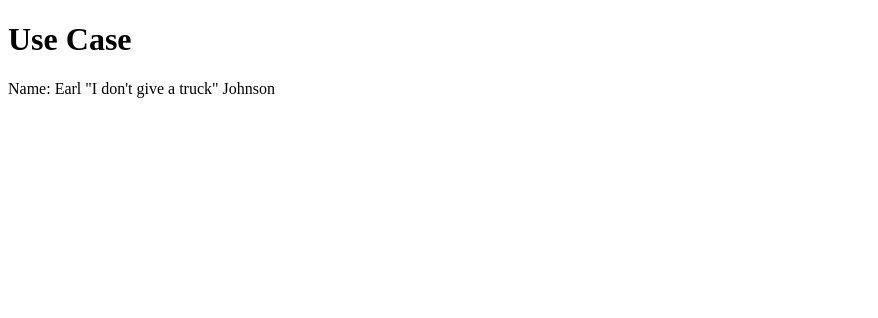
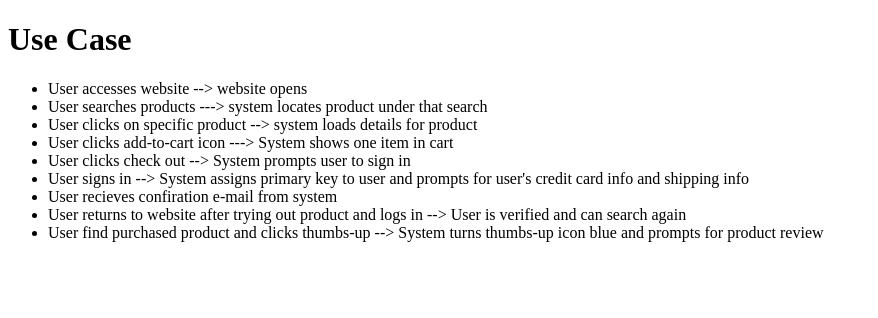
Before and after one commit to JabariFarrar/data-design, a PHP site: page /use-case.php in a window 1280 px wide. Shown: the top 318 px of the page, without its empty margins (0-878 px from the left). Run offline with PHP 8.4, Linux system fonts and the light colour scheme.

Commit message:
created conceptual model and use case

```diff
--- a/epic/conceptual-model.php
+++ b/epic/conceptual-model.php
@@ -16,8 +16,10 @@
 
 			</header>
 
-				<p>One user can like many products one time</p>
-				<p>Many users can like many products one time </p>
+				<p>One verfied user can favorite many products one time</p>
+				<p>Many verified users can favorite many products one time </p>
+				<p>One verified user can unfavorite many products one time</p>
+				<p>Many verified users can unfavorite many products one time</p>
 
 		</body>
 
--- a/epic/use-case.php
+++ b/epic/use-case.php
@@ -16,6 +16,16 @@
 
 		</header>
 
-		<p>Name: Earl "I don't give a truck" Johnson</p>
+		<ul>
+			<li>User accesses website --> website opens</li>
+			<li>User searches products ---> system locates product under that search</li>
+			<li>User clicks on specific product --> system loads details for product</li>
+			<li>User clicks add-to-cart icon ---> System shows one item in cart</li>
+			<li>User clicks check out --> System prompts user to sign in</li>
+			<li>User signs in --> System assigns primary key to user and prompts for user's credit card info and shipping info</li>
+			<li>User recieves confiration e-mail from system</li>
+			<li>User returns to website after trying out product and logs in --> User is verified and can search again</li>
+			<li>User find purchased product and clicks thumbs-up --> System turns thumbs-up icon blue and prompts for product review</li>
+		</ul>
 
 	</body>
```
Also changed, not shown: epic/persona.php (+8 -7 lines).
